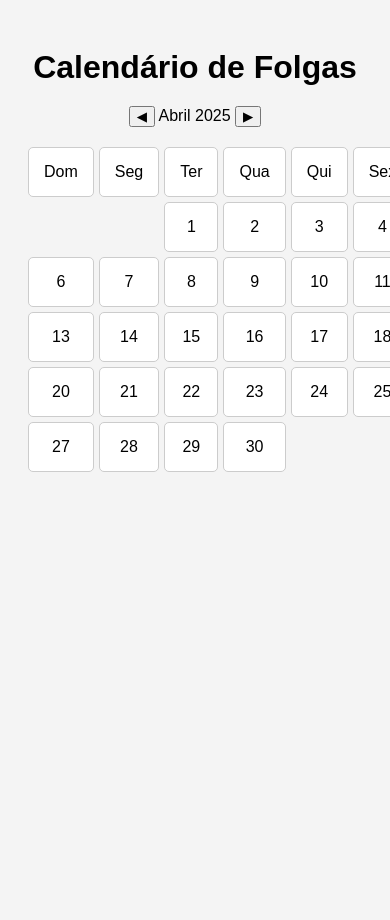
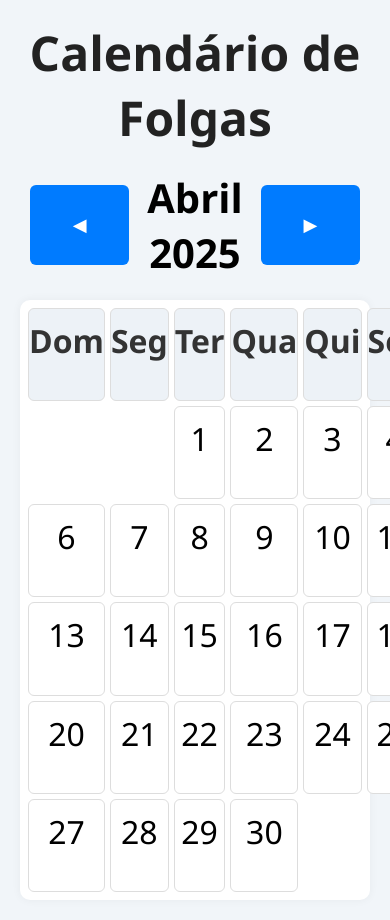
Before and after one commit to fernandonevesmaciel/calendario-folgas, a plain HTML site: page calendario-folgas/index.html in a window 390 px wide. Shown: the top 920 px of the page. Before the commit the page ends 844 px from the top, so only its background shows below. Drawn offline with Linux system fonts and the light colour scheme; no server answers.

Commit message:
ajustando mobile first

```diff
--- a/calendario-folgas/style.css
+++ b/calendario-folgas/style.css
@@ -1,40 +1,117 @@
-body {
-    font-family: Arial, sans-serif;
+* {
+    margin: 0;
+    padding: 0;
+    box-sizing: border-box;
+  }
+
+  body {
+    font-family: 'Segoe UI', Tahoma, Geneva, Verdana, sans-serif;
     text-align: center;
-    background: #f4f4f4;
+    background: #f1f5f9;
     padding: 20px;
   }
 
   h1 {
-    margin-bottom: 10px;
+    margin-bottom: 20px;
+    color: #222;
+    font-size: 1.5em;
   }
 
   .navegacao {
-    margin: 20px 0;
+    display: flex;
+    justify-content: center;
+    align-items: center;
+    margin-bottom: 20px;
+    gap: 15px;
+  }
+
+  .navegacao button {
+    padding: 8px 12px;
+    font-size: 18px;
+    background-color: #007bff;
+    color: white;
+    border: none;
+    border-radius: 6px;
+    cursor: pointer;
+    transition: background-color 0.2s ease-in-out;
+  }
+
+  .navegacao button:hover {
+    background-color: #0056b3;
+  }
+
+  #mes-ano {
+    font-size: 1em;
+    font-weight: bold;
   }
 
   #calendario {
     display: grid;
     grid-template-columns: repeat(7, 1fr);
     gap: 5px;
-    max-width: 600px;
+    max-width: 360px;
     margin: 0 auto;
+    background-color: white;
+    padding: 10px;
+    border-radius: 10px;
+    box-shadow: 0 0 10px rgba(0, 0, 0, 0.05);
   }
 
   .dia, .cabecalho {
-    padding: 15px;
-    background-color: white;
-    border: 1px solid #ccc;
-    border-radius: 5px;
+    padding: 12px 0;
+    background-color: #ffffff;
+    border: 1px solid #ddd;
+    border-radius: 6px;
+    font-size: 0.9em;
     user-select: none;
   }
 
   .dia:hover {
-    background-color: #e0e0e0;
+    background-color: #e2e8f0;
     cursor: pointer;
   }
 
   .folga {
-    background-color: #4caf50;
+    background-color: #38a169;
     color: white;
+    font-weight: bold;
   }
+
+  .cabecalho {
+    background-color: #edf2f7;
+    font-weight: bold;
+    color: #333;
+    cursor: default;
+  }
+
+  /* Responsividade para telas pequenas */
+  @media (max-width: 420px) {
+
+    h1{
+        font-size: 3em;
+    }
+
+    #calendario {
+      max-width: 100%;
+      height: 600px;
+      padding: 8px;
+    }
+
+    .dia, .cabecalho {
+      font-size: 2em;
+      padding: 10px 0;
+
+    }
+
+    .navegacao {
+      flex-direction: row;
+      gap: 8px;
+      font-size: 2.5em;
+    }
+
+    .navegacao button {
+      width: 200px;
+      height: 80px;
+      margin: 10px;
+    }
+  }
```
